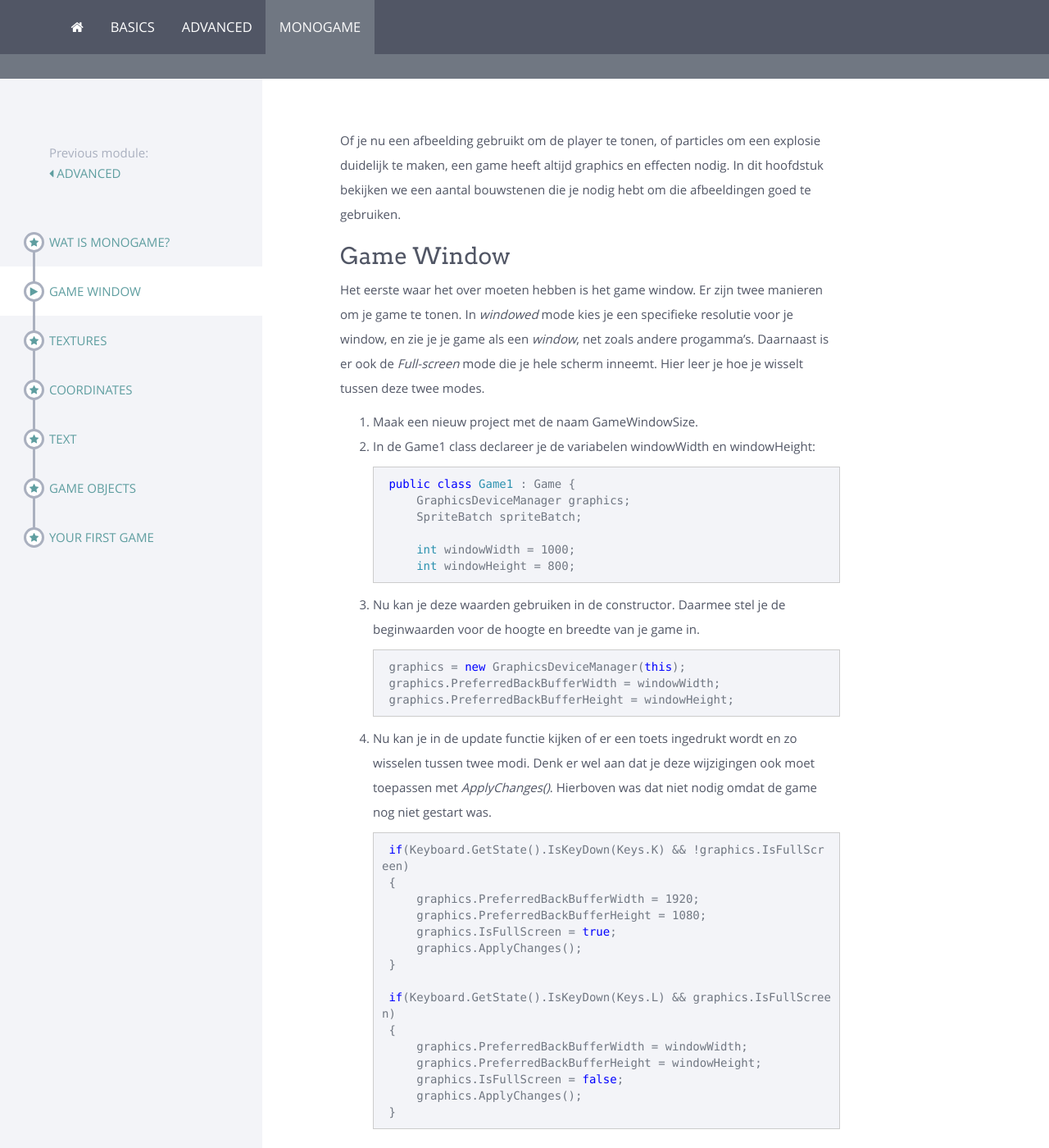
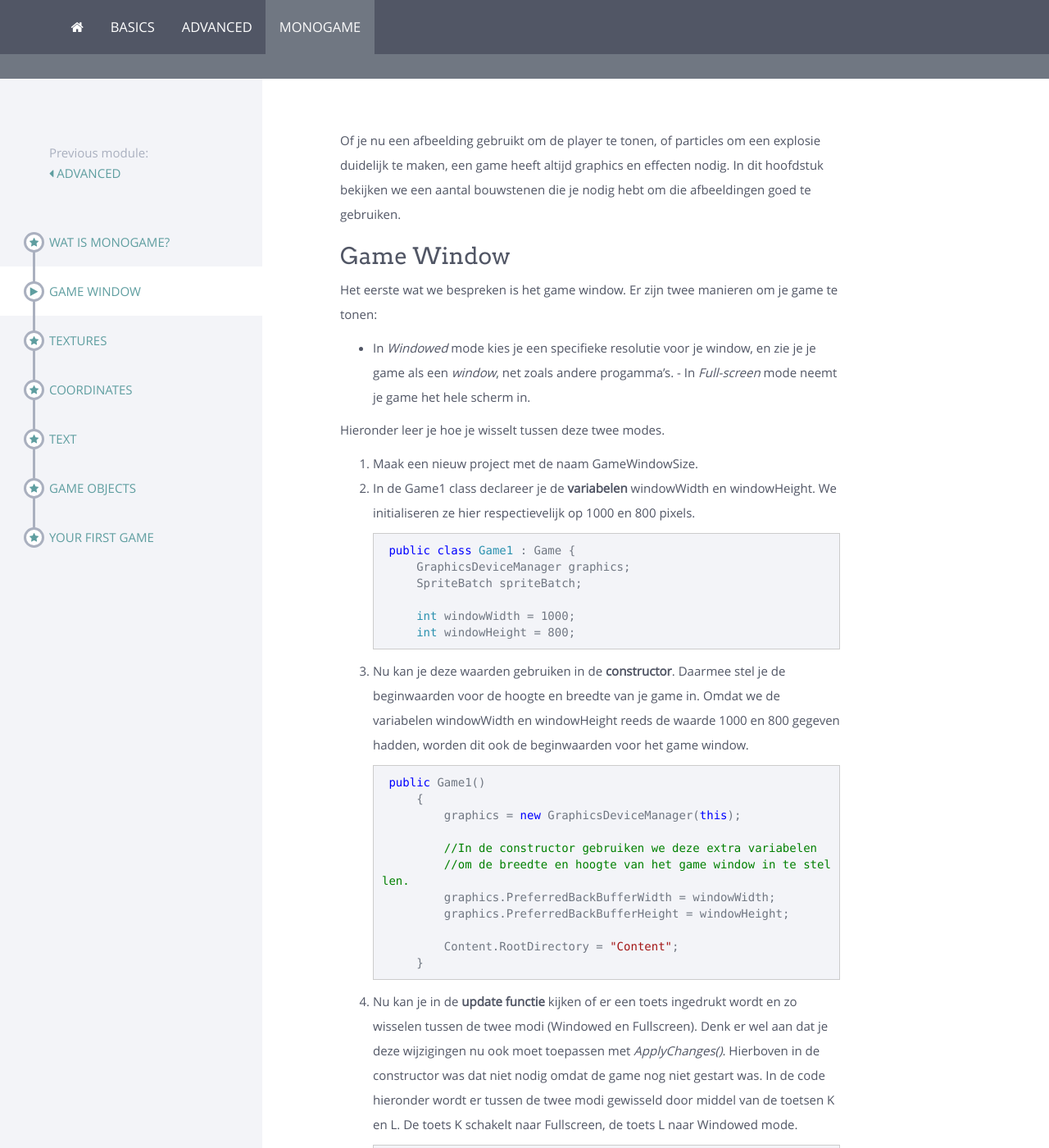
Before and after one commit to sma-it/sma-it.github.io, a Jekyll site: the page built from modules/monogame/_posts/2000-02-01-GameWindow.md, in a window 1280 px wide and 1400 px high. Shown: the whole window at 82% size. Built offline with Jekyll 4.4.1, drawn with Linux system fonts in a browser that asks for light colours; nearby versions of some CDN libraries; some of the changed text lies outside the part shown.

Commit message:
Added comments + some lay-out changes

````diff
--- a/modules/monogame/_posts/2000-02-01-GameWindow.md
+++ b/modules/monogame/_posts/2000-02-01-GameWindow.md
@@ -6,10 +6,13 @@
 
 # Game Window
 
-Het eerste waar het over moeten hebben is het game window. Er zijn twee manieren om je game te tonen. In _windowed_ mode kies je een specifieke resolutie voor je window, en zie je je game als een _window_, net zoals andere progamma's. Daarnaast is er ook de _Full-screen_ mode die je hele scherm inneemt. Hier leer je hoe je wisselt tussen deze twee modes.
+Het eerste wat we bespreken is het game window. Er zijn twee manieren om je game te tonen:
+- In _Windowed_ mode kies je een specifieke resolutie voor je window, en zie je je game als een _window_, net zoals andere progamma's. - In _Full-screen_ mode neemt je game het hele scherm in.
+
+Hieronder leer je hoe je wisselt tussen deze twee modes.
 
 1. Maak een nieuw project met de naam GameWindowSize.
-2. In de Game1 class declareer je de variabelen windowWidth en windowHeight:
+2. In de Game1 class declareer je de __variabelen__ windowWidth en windowHeight. We initialiseren ze hier respectievelijk op 1000 en 800 pixels.
 
     ```csharp
     public class Game1 : Game {
@@ -20,16 +23,29 @@
         int windowHeight = 800;
     ```
 
-3. Nu kan je deze waarden gebruiken in de constructor. Daarmee stel je de beginwaarden voor de hoogte en breedte van je game in.
+3. Nu kan je deze waarden gebruiken in de __constructor__. Daarmee stel je de beginwaarden voor de hoogte en breedte van je game in. Omdat we de variabelen windowWidth en windowHeight reeds de waarde 1000 en 800 gegeven hadden, worden dit ook de beginwaarden voor het game window.
 
     ```csharp
-    graphics = new GraphicsDeviceManager(this);
-    graphics.PreferredBackBufferWidth = windowWidth;
-    graphics.PreferredBackBufferHeight = windowHeight;
+    public Game1()
+        {
+            graphics = new GraphicsDeviceManager(this);
+
+            //In de constructor gebruiken we deze extra variabelen
+            //om de breedte en hoogte van het game window in te stellen.
+            graphics.PreferredBackBufferWidth = windowWidth;
+            graphics.PreferredBackBufferHeight = windowHeight;
+
+            Content.RootDirectory = "Content";
+        }
     ```
-4. Nu kan je in de update functie kijken of er een toets ingedrukt wordt en zo wisselen tussen twee modi. Denk er wel aan dat je deze wijzigingen ook moet toepassen met _ApplyChanges()_. Hierboven was dat niet nodig omdat de game nog niet gestart was.
+4. Nu kan je in de __update functie__ kijken of er een toets ingedrukt wordt en zo wisselen tussen de twee modi (Windowed en Fullscreen). Denk er wel aan dat je deze wijzigingen nu ook moet toepassen met _ApplyChanges()_. Hierboven in de constructor was dat niet nodig omdat de game nog niet gestart was.
+In de code hieronder wordt er tussen de twee modi gewisseld door middel van de toetsen K en L. De toets K schakelt naar Fullscreen, de toets L naar Windowed mode.
 
     ```csharp
+    //De voorwaarde bij if geeft true als de toets K ingedrukt wordt en
+    //het game nog niet in Fullscreen mode werkt (indien het game reeds
+    //in Fullscreen mode werkt moet er natuurlijk niets gebeuren, vandaar
+    //deze extra test naast het monitoren van de toets K).
     if(Keyboard.GetState().IsKeyDown(Keys.K) && !graphics.IsFullScreen)
     {
         graphics.PreferredBackBufferWidth = 1920;
@@ -38,6 +54,10 @@
         graphics.ApplyChanges();
     }
 
+    //De voorwaarde bij if geeft true als de toets L ingedrukt wordt en
+    //het game nog niet in Windowed mode werkt (indien het game reeds
+    //in Windowed mode werkt moet er natuurlijk niets gebeuren, vandaar
+    //deze extra test naast het monitoren van de toets L).
     if(Keyboard.GetState().IsKeyDown(Keys.L) && graphics.IsFullScreen)
     {
         graphics.PreferredBackBufferWidth = windowWidth;
@@ -49,6 +69,6 @@
 
 ## Oefeningen
 1. Gebruik ook eens andere waarden voor een windowed game.
-2. Wat gebeurt er wanneer je de schermverhoudingen niet wijzigt en overschakelt naar fullscreen?
+2. Open het opgaveproject Oefening2_GameWindowSize. Je vindt hierin de oefening waarin de ballon getoond wordt met de extra aanpassingen voor het schakelen tussen fullscreen en windowed mode. Wat gebeurt er wanneer je de schermverhoudingen niet wijzigt en overschakelt naar fullscreen?
 3. Wat gebeurt er wanneer je _ApplyChanges_ vergeet?
-4. Hoe kan je met een enkele toets (F12) wisselen tussen de twee modi?
+4. Open het opgaveproject Oefening4_GameWindowSize. Je vindt hierin het voorbeeld dat we in dit hoofdstuk uitwerkten. Hoe kan je met een enkele toets (F12) wisselen tussen de twee modi?
````
